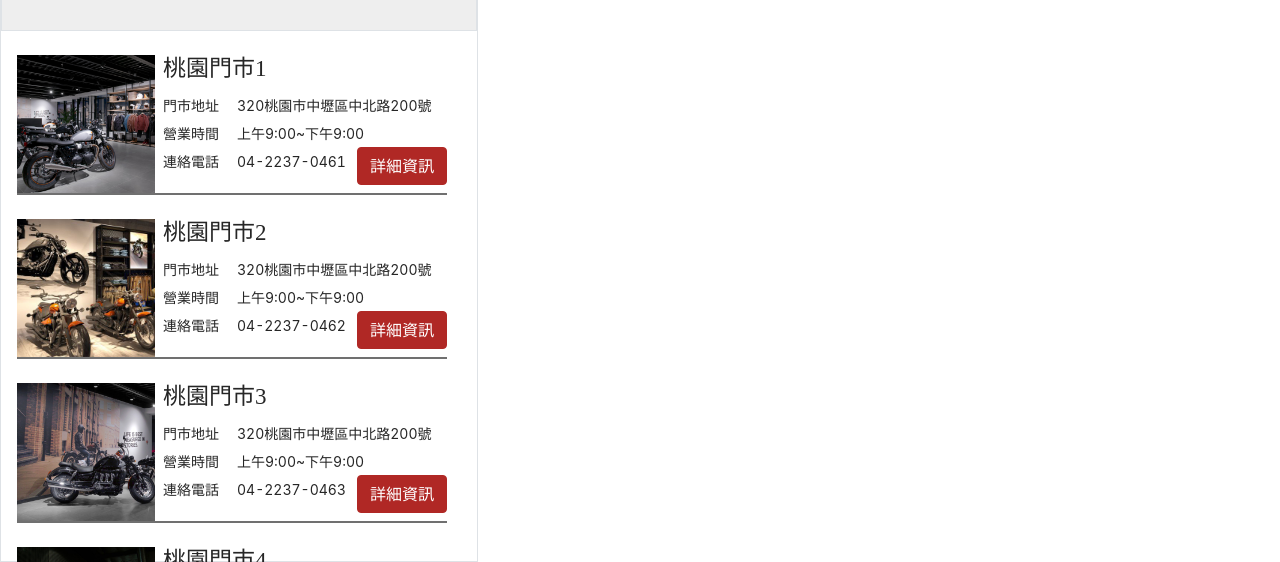
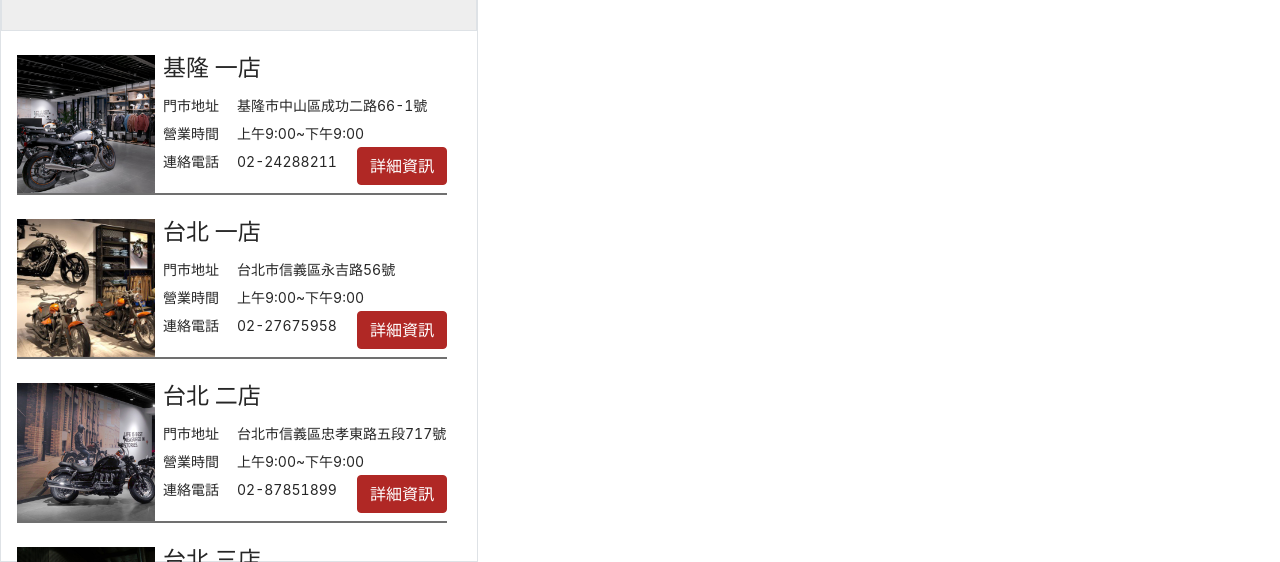
Before and after one commit to feeng10914017/Projects_jream, a React (Create React App) app: page /location in a window 1280 px wide. Shown: the part 238-800 px from the top of the page. Built offline with nearby package versions, Linux system fonts and the light colour scheme.

Commit message:
fix the bug of product detail imgbox postition

```diff
--- a/src/pages/location/data/locationdata.js
+++ b/src/pages/location/data/locationdata.js
@@ -3,112 +3,123 @@ import React, { useState } from 'react'
 export const Locationdata = [
   {
     id: 1,
-    name: '桃園門市1',
+    name: '基隆 一店',
     path: '/member',
-    lat: 24.5,
-    lng: 121.51736957182294,
-    address: '320桃園市中壢區中北路200號',
+    lat: 25.130638549364203,
+    lng: 121.73572271141437,
+    address: '基隆市中山區成功二路66-1號',
     opentime: '上午9:00~下午9:00',
-    img: '/images/1.jpg',
-    phone: '04-2237-0461',
+    img: './images/1.jpg',
+    phone: '02-24288211',
   },
   {
     id: 2,
-    name: '桃園門市2',
+    name: '台北 一店',
     path: '/member',
-    lat: 24.4,
-    lng: 121.51736957182294,
-    address: '320桃園市中壢區中北路200號',
+    lat: 25.045749684309627,
+    lng: 121.56954344024895,
+    address: '台北市信義區永吉路56號',
     opentime: '上午9:00~下午9:00',
-    img: '/images/2.jpg',
-    phone: '04-2237-0462',
+    img: './images/2.jpg',
+    phone: '02-27675958',
   },
   {
     id: 3,
-    name: '桃園門市3',
+    name: '台北 二店',
     path: '/member',
-    lat: 24.969561,
-    lng: 121.51736957182294,
-    address: '320桃園市中壢區中北路200號',
+    lat: 25.04298254931106,
+    lng: 121.58036762490637,
+    address: '台北市信義區忠孝東路五段717號',
     opentime: '上午9:00~下午9:00',
-    img: '/images/3.jpg',
-    phone: '04-2237-0463',
+    img: './images/3.jpg',
+    phone: '02-87851899',
   },
   {
     id: 4,
-    name: '桃園門市4',
+    name: '台北 三店',
     path: '/member',
-    lat: 23.968842279661512,
-    lng: 120.96951541325002,
-    address: '台北市文山區指南路三段',
+    lat: 25.052209292511087,
+    lng: 121.61537802545247,
+    address: '台北市南港區中南街127號',
     opentime: '上午9:00~下午9:00',
-    img: '/images/4.jpg',
-    phone: '04-2237-0464',
+    img: './images/4.jpg',
+    phone: '02-22053355',
   },
   {
     id: 5,
-    name: '桃園門市5',
+    name: '新北 一店',
     path: '/member',
-    lat: 23.020694578539796,
-    lng: 120.23467868749272,
-    address: '320桃園市中壢區中北路200號',
+    lat: 25.020650756051175,
+    lng: 121.43252555744088,
+    address: '新北市新莊區民安東路168號',
     opentime: '上午9:00~下午9:00',
-    img: '/images/5.jpg',
-    phone: '04-2237-0465',
+    img: './images/5.jpg',
+    phone: '02-22053355',
   },
   {
     id: 6,
-    name: '桃園門市6',
+    name: '新北 二店',
     path: '/member',
-    lat: 22.01362973300851,
-    lng: 120.74360749936547,
-    address: '320桃園市中壢區中北路200號',
+    lat: 24.9955687316847,
+    lng: 121.42277384394747,
+    address: '新北市樹林區保安街一段140號',
     opentime: '上午9:00~下午9:00',
-    img: '/images/6.jpg',
-    phone: '04-2237-0466',
+    img: './images/6.jpg',
+    phone: '02-26832593',
   },
   {
     id: 7,
-    name: '桃園門市7',
+    name: '新北 三店',
     path: '/member',
-    lat: 24.96,
-    lng: 121.517369,
-    address: '320桃園市中壢區中北路200號',
+    lat: 25.026344630575593,
+    lng: 121.4644855402487,
+    address: '新北市板橋區四維路171號',
     opentime: '上午9:00~下午9:00',
-    img: '/images/7.jpg',
-    phone: '04-2237-0467',
+    img: './images/7.jpg',
+    phone: '02-22569977',
   },
   {
     id: 8,
-    name: '桃園門市8',
+    name: '桃園 一店',
     path: '/member',
-    lat: 24.96,
-    lng: 121.217369,
-    address: '320桃園市中壢區中北路200號',
+    lat: 24.991686539979607,
+    lng: 121.297218955591,
+    address: '桃園市桃園區中山路590號',
     opentime: '上午9:00~下午9:00',
-    img: '/images/7.jpg',
-    phone: '04-2237-0468',
+    img: './images/1.jpg',
+    phone: '03-3395899',
   },
   {
     id: 9,
-    name: '桃園門市9',
+    name: '台中 一店',
     path: '/member',
-    lat: 24.96,
-    lng: 121.317369,
-    address: '320桃園市中壢區中北路200號',
+    lat: 24.119144858054764,
+    lng: 120.68118916722388,
+    address: '台中市南區忠明南路1244號',
     opentime: '上午9:00~下午9:00',
-    img: '/images/6.jpg',
-    phone: '04-2237-0469',
+    img: './images/2.jpg',
+    phone: '04-22811612',
   },
   {
     id: 10,
-    name: '桃園門市10',
+    name: '台南 一店',
     path: '/member',
-    lat: 24,
-    lng: 121.417369,
-    address: '320桃園市中壢區中北路200號',
+    lat: 22.998975381558118,
+    lng: 120.23737254022488,
+    address: '台南市永康區小東路599號1樓',
     opentime: '上午9:00~下午9:00',
-    img: '/images/5.jpg',
-    phone: '04-2237-0465',
+    img: './images/3.jpg',
+    phone: '06-3121282',
+  },
+  {
+    id: 11,
+    name: '高雄 一店',
+    path: '/member',
+    lat: 22.598732011949746,
+    lng: 120.34587594022058,
+    address: '高雄市鳳山區鳳甲路538號',
+    opentime: '上午9:00~下午9:00',
+    img: './images/4.jpg',
+    phone: '06-3121282',
   },
 ]
--- a/src/pages/product/Product.js
+++ b/src/pages/product/Product.js
@@ -13,7 +13,7 @@ function App(props) {
     <DataProvider>
       <Carousel />
 
-      <div className="App ">
+      <div className="productcontian ">
         <Container>
           <Row>
             <Col sm={2} className="nopadding ">
--- a/src/pages/product/components/Carousel.js
+++ b/src/pages/product/components/Carousel.js
@@ -9,19 +9,22 @@ function ControlledCarousel(props) {
   const handleSelect = (selectedIndex, e) => {
     setIndex(selectedIndex)
   }
-  if (props.location.pathname === '/location') return <></>
-
+  if (props.location.pathname === '/product')
     return (
       <Carousel activeIndex={index} onSelect={handleSelect}>
-      <Carousel.Item style={{ height: 'calc(66vh - 80px )' }}>
-        <img className="d-block w-100 " src="/images/1.jpg" alt="First slide" />
+        <Carousel.Item style={{ height: 'calc(60vh - 80px )' }}>
+          <img
+            className="d-block w-100 "
+            src="/images/1.jpg"
+            alt="First slide"
+          />
 
           <Carousel.Caption>
-          <h3>First slide label</h3>
+            <h3 style={{ color: 'white' }}>First slide label</h3>
             <p>Nulla vitae elit libero, a pharetra augue mollis interdum.</p>
           </Carousel.Caption>
         </Carousel.Item>
-      <Carousel.Item style={{ height: 'calc(66vh - 80px )' }}>
+        <Carousel.Item style={{ height: 'calc(60vh - 80px )' }}>
           <img
             className="d-block w-100 "
             src="https://kickstart.bikeexif.com/wp-content/uploads/2014/11/see-see-motorcycle-shop-3.jpg"
@@ -29,15 +32,19 @@ function ControlledCarousel(props) {
           />
 
           <Carousel.Caption>
-          <h3>Second slide label</h3>
+            <h3 style={{ color: 'white' }}>Second slide label</h3>
             <p>Lorem ipsum dolor sit amet, consectetur adipiscing elit.</p>
           </Carousel.Caption>
         </Carousel.Item>
-      <Carousel.Item style={{ height: 'calc(66vh - 80px )' }}>
-        <img className="d-block w-100 " src="/images/3.jpg" alt="Third slide" />
+        <Carousel.Item style={{ height: 'calc(60vh - 80px )' }}>
+          <img
+            className="d-block w-100 "
+            src="/images/3.jpg"
+            alt="Third slide"
+          />
 
           <Carousel.Caption>
-          <h3>Third slide label</h3>
+            <h3 style={{ color: 'white' }}>Third slide label</h3>
             <p>
               Praesent commodo cursus magna, vel scelerisque nisl consectetur.
             </p>
@@ -45,9 +52,7 @@ function ControlledCarousel(props) {
         </Carousel.Item>
       </Carousel>
     )
+  return <></>
 }
 
-// render(<ControlledCarousel />)
-
-// export default ControlledCarousel
 export default withRouter(ControlledCarousel)
--- a/src/pages/product/components/DataProvider.js
+++ b/src/pages/product/components/DataProvider.js
@@ -363,6 +363,24 @@ export const DataProvider = (props) => {
       price: 106,
       count: 1,
     },
+    {
+      _id: '21',
+      title: 'Wacth Product 21',
+      images: [
+        'https://www.upsieutoc.com/images/2020/07/18/img6.jpg',
+        'https://www.upsieutoc.com/images/2020/07/18/img2.jpg',
+        'https://www.upsieutoc.com/images/2020/07/18/img3.jpg',
+        'https://www.upsieutoc.com/images/2020/07/18/img4.jpg',
+      ],
+      description:
+        'How to and tutorial videos of cool CSS effect, Web Design ideas,JavaScript libraries, Node.',
+      content:
+        'Welcome to our channel Dev AT. Here you can learn web designing, UI/UX designing, html css tutorials, css animations and css effects, javascript and jquery tutorials and related so on.',
+      colors: ['red', 'black', 'teal'],
+      sizes: ['XL', 'L', 'M', 'XM', 'LX'],
+      price: 106,
+      count: 1,
+    },
   ])
 
   const [cart, setCart] = useState([])
--- a/src/pages/product/components/Details.js
+++ b/src/pages/product/components/Details.js
@@ -22,8 +22,11 @@ function Details(props) {
 
   const handleMouseMove = (e) => {
     const { left, top, width, height } = e.target.getBoundingClientRect()
-    const x = ((e.pageX - left) / width) * 100
-    const y = ((e.pageY - top) / height) * 100
+    // console.log(left, top, width, height)
+    // console.log(e.pageX, e.pageY)
+    // console.log(e.pageX - left, e.pageY - top)
+    const x = ((e.clientX - left) / width) * 100
+    const y = ((e.clientY - top) / height) * 100
     imgDiv.current.style.backgroundPosition = `${x}% ${y}%`
   }
 
--- a/src/pages/product/product.css
+++ b/src/pages/product/product.css
@@ -4,6 +4,11 @@
 }
 .Carousel img {
   height: 50%;
+}
+/* ---------------productcontain---------------- */
+
+.productcontian {
+  padding-top: 48px;
 }
 
 /* ---------------Products--------------- */
@@ -71,13 +76,15 @@
   display: flex;
   justify-content: space-around;
   flex-wrap: wrap;
-  padding: 50px;
+  padding: 16px;
 }
 .details .img-container {
-  max-width: 400px;
+  /* max-width: 400px; */
+  max-width: 320px;
   width: 100%;
   margin: 20px;
-  height: 450px;
+  /* height: 450px; */
+  height: 360px;
   background-position: center;
   background-size: cover;
   background-repeat: no-repeat;
@@ -91,7 +98,7 @@
 .box-details {
   max-width: 500px;
   width: 100%;
-  margin: 20px;
+  margin: 16px;
 }
 .box-details h2 {
   text-transform: uppercase;
@@ -225,3 +232,4 @@
   margin-right: 50px;
   color: crimson;
 }
+/* ******Carousel************ */
```
Also changed, not shown: 1 other file (tests, documents, lock files or other folders). Lines whose indentation alone changed are shown as unchanged.
